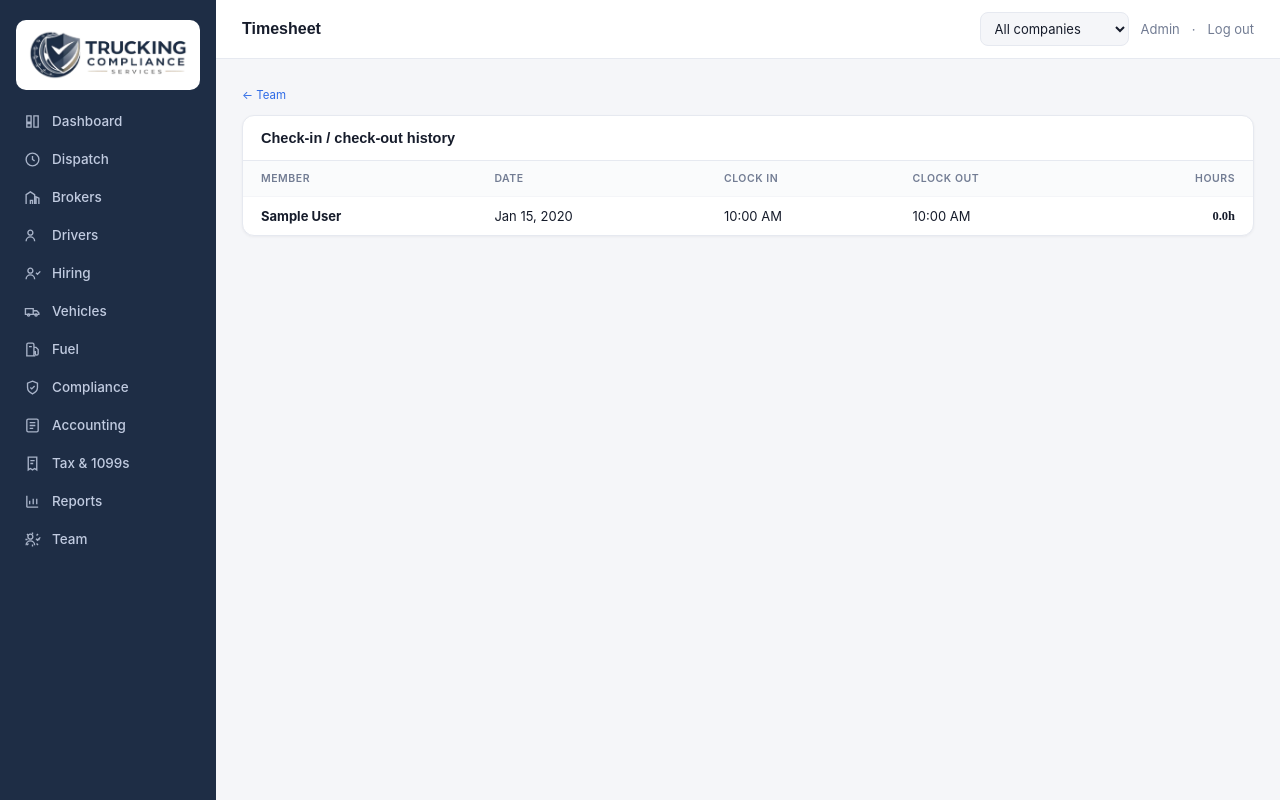
After one commit to truckingcomplianceservice/trucking-portal, a Django app: page /app/timesheet/ in a window 1280 px wide. The commit adds this page. Run offline with Django 5.2, Linux system fonts and the light colour scheme; a user stored in the database is signed in; tables that the repository leaves empty hold one stand-in row (values such as "Sample post").

Commit message:
Add files via upload

```diff
--- a/operations/templates/operations/app_base.html
+++ b/operations/templates/operations/app_base.html
@@ -87,7 +87,7 @@
       <a href="/app/accounting/" data-match="/app/accounting"><svg viewBox="0 0 24 24" fill="none" stroke="currentColor" stroke-width="1.9"><rect x="4" y="3" width="16" height="18" rx="2"/><path d="M8 8h8M8 12h8M8 16h5"/></svg><span class="fl-label">Accounting</span></a>
       <a href="/reports/tax/" data-match="/reports/tax"><svg viewBox="0 0 24 24" fill="none" stroke="currentColor" stroke-width="1.9"><path d="M6 3h12v18l-3-2-3 2-3-2-3 2z"/><path d="M9 8h6M9 12h4"/></svg><span class="fl-label">Tax & 1099s</span></a>
       <a href="/reports/" data-match="/reports/"><svg viewBox="0 0 24 24" fill="none" stroke="currentColor" stroke-width="1.9"><path d="M4 20V4M4 20h16M8 16v-5M13 16V8M18 16v-8"/></svg><span class="fl-label">Reports</span></a>
-      <a href="/admin/operations/company/" data-match="/admin/operations/company"><svg viewBox="0 0 24 24" fill="none" stroke="currentColor" stroke-width="1.9"><circle cx="12" cy="12" r="3"/><path d="M12 2v3M12 19v3M4.2 4.2l2.1 2.1M17.7 17.7l2.1 2.1M2 12h3M19 12h3M4.2 19.8l2.1-2.1M17.7 6.3l2.1-2.1"/></svg><span class="fl-label">Settings</span></a>
+      <a href="/app/team/" data-match="/app/team"><svg viewBox="0 0 24 24" fill="none" stroke="currentColor" stroke-width="1.9"><circle cx="9" cy="8" r="3.5"/><path d="M3 20a6 6 0 0 1 12 0M17 11l2 2 4-4"/><path d="M12 2v3M12 19v3M4.2 4.2l2.1 2.1M17.7 17.7l2.1 2.1M2 12h3M19 12h3M4.2 19.8l2.1-2.1M17.7 6.3l2.1-2.1"/></svg><span class="fl-label">Team</span></a>
     </nav>
   </aside>
  <div class="fl-topbar">
--- /dev/null
+++ b/operations/templates/operations/app_timesheet.html
@@ -0,0 +1,16 @@
+{% extends "operations/app_base.html" %}
+{% block title %}Timesheet — Fleetline{% endblock %}
+{% block page_title %}Timesheet{% endblock %}
+{% block content %}
+<a href="/app/team/" class="sub" style="color:var(--blue)">&larr; Team</a>
+<div class="card" style="margin-top:12px"><div class="card-h"><h3>Check-in / check-out history</h3></div>
+{% if entries %}<table><thead><tr><th>Member</th><th>Date</th><th>Clock in</th><th>Clock out</th><th style="text-align:right">Hours</th></tr></thead><tbody>
+{% for e in entries %}<tr>
+ <td><b>{{ e.user.get_full_name|default:e.user.username }}</b></td>
+ <td>{{ e.clock_in|date:"M j, Y" }}</td>
+ <td>{{ e.clock_in|date:"g:i A" }}</td>
+ <td>{% if e.clock_out %}{{ e.clock_out|date:"g:i A" }}{% else %}<span class="chip c-green"><span class="d"></span>On the clock</span>{% endif %}</td>
+ <td style="text-align:right" class="mono">{{ e.hours }}h</td>
+</tr>{% endfor %}</tbody></table>
+{% else %}<div class="empty">No time entries yet. Team members clock in/out from the Team page.</div>{% endif %}
+</div>{% endblock %}
--- a/operations/views.py
+++ b/operations/views.py
@@ -556,3 +556,156 @@ def fuel_import(request):
                       "matched": ", ".join(f"{k}={header[v]}" for k, v in ix.items() if v is not None)}
     return render(request, "operations/app_fuel_import.html",
                   {"companies": companies, "result": result})
+
+
+# ================= Team management, time clock, who-did-what =================
+from django.contrib.auth.models import User as _User, Group, Permission
+from django.contrib.auth.decorators import user_passes_test
+from django.utils import timezone as _tz
+from django.utils.crypto import get_random_string as _rand
+from django.contrib import messages as _messages
+from .models import Profile, TimeEntry, ActivityLog
+
+# role -> which operations models they can add/change/view
+ROLE_PERMS = {
+    "admin": "ALL", "manager": "ALL",
+    "dispatcher": ["load", "driver", "vehicle", "broker"],
+    "compliance": ["compliancedocument", "applicant", "driver", "vehicle"],
+    "safety": ["compliancedocument", "driver", "vehicle"],
+    "accountant": ["expense", "settlement", "fueltransaction"],
+    "billing": ["expense", "settlement", "load"],
+    "driver": [],
+}
+
+
+def _apply_role(user, role):
+    """Give a team member a Django group with permissions matching their role."""
+    user.is_staff = True
+    user.save()
+    group, _ = Group.objects.get_or_create(name=f"role_{role}")
+    perms = Permission.objects.filter(content_type__app_label="operations")
+    models_allowed = ROLE_PERMS.get(role, [])
+    if models_allowed != "ALL":
+        keep = []
+        for p in perms:
+            model = p.content_type.model
+            action = p.codename.split("_")[0]
+            if model in models_allowed and action in ("add", "change", "view"):
+                keep.append(p.id)
+            elif action == "view":
+                keep.append(p.id)  # everyone can view
+        perms = Permission.objects.filter(id__in=keep)
+    group.permissions.set(list(perms))
+    user.groups.clear()
+    user.groups.add(group)
+
+
+def _is_manager(user):
+    if user.is_superuser:
+        return True
+    try:
+        return user.profile.role in ("admin", "manager")
+    except Exception:
+        return False
+
+
+@login_required
+def app_team(request):
+    users = _User.objects.select_related("profile").order_by("-is_active", "first_name", "username")
+    today = _tz.localdate()
+    roster = []
+    for u in users:
+        try:
+            prof = u.profile
+        except Profile.DoesNotExist:
+            prof = None
+        open_entry = TimeEntry.objects.filter(user=u, clock_out__isnull=True).first()
+        todays = TimeEntry.objects.filter(user=u, clock_in__date=today)
+        hrs = round(sum(t.hours for t in todays), 2)
+        roster.append({
+            "u": u, "prof": prof,
+            "role": prof.get_role_display() if prof else "—",
+            "companies": ", ".join(c.name for c in prof.companies.all()) if prof else "",
+            "on_clock": bool(open_entry), "today_hours": hrs,
+            "initials": ((u.first_name[:1] + u.last_name[:1]).upper() or u.username[:2].upper()),
+        })
+    my_open = TimeEntry.objects.filter(user=request.user, clock_out__isnull=True).first()
+    recent = ActivityLog.objects.select_related("user", "company")[:12]
+    return render(request, "operations/app_team.html", {
+        "roster": roster, "roles": Profile.ROLE_CHOICES,
+        "all_companies": _companies_all(request), "my_open": my_open,
+        "recent": recent, "can_manage": _is_manager(request.user),
+    })
+
+
+@login_required
+def clock_toggle(request):
+    if request.method == "POST":
+        who = request.user.get_full_name() or request.user.username
+        open_entry = TimeEntry.objects.filter(user=request.user, clock_out__isnull=True).first()
+        if open_entry:
+            open_entry.clock_out = _tz.now()
+            open_entry.save()
+            ActivityLog.objects.create(category="clock", user=request.user,
+                text=f"{who} clocked out ({open_entry.hours}h)")
+        else:
+            TimeEntry.objects.create(user=request.user, clock_in=_tz.now())
+            ActivityLog.objects.create(category="clock", user=request.user,
+                text=f"{who} clocked in")
+    return redirect("app_team")
+
+
+@login_required
+def team_add(request):
+    if not _is_manager(request.user):
+        _messages.error(request, "Only managers can add team members.")
+        return redirect("app_team")
+    if request.method == "POST":
+        username = request.POST.get("username", "").strip()
+        if not username or _User.objects.filter(username=username).exists():
+            _messages.error(request, "That username is missing or already taken.")
+            return redirect("app_team")
+        u = _User.objects.create_user(
+            username=username,
+            email=request.POST.get("email", "").strip(),
+            password=request.POST.get("password", "").strip() or _rand(10),
+            first_name=request.POST.get("first_name", "").strip(),
+            last_name=request.POST.get("last_name", "").strip(),
+        )
+        role = request.POST.get("role", "dispatcher")
+        prof, _ = Profile.objects.get_or_create(user=u)
+        prof.role = role
+        prof.phone = request.POST.get("phone", "").strip()
+        prof.save()
+        prof.companies.set(request.POST.getlist("companies"))
+        _apply_role(u, role)
+        ActivityLog.objects.create(category="team", user=request.user,
+            text=f"Added team member {u.get_full_name() or u.username} ({prof.get_role_display()})")
+        _messages.success(request, f"Added {username}. They can log in with the password you set.")
+    return redirect("app_team")
+
+
+@login_required
+def team_toggle_active(request, pk):
+    if not _is_manager(request.user):
+        return redirect("app_team")
+    if request.method == "POST":
+        u = _get(_User, pk=pk)
+        if u != request.user:
+            u.is_active = not u.is_active
+            u.save()
+            state = "reactivated" if u.is_active else "deactivated"
+            ActivityLog.objects.create(category="team", user=request.user,
+                text=f"{state.capitalize()} {u.get_full_name() or u.username}")
+    return redirect("app_team")
+
+
+@login_required
+def app_timesheet(request):
+    entries = TimeEntry.objects.select_related("user").all()[:200]
+    return render(request, "operations/app_timesheet.html", {"entries": entries})
+
+
+def go_home(request, exception=None):
+    """Any unknown/broken link → send the person to the home page (login/dashboard)."""
+    return redirect("/")
--- a/templates/admin/base_site.html
+++ b/templates/admin/base_site.html
@@ -44,7 +44,7 @@ a.addlink{color:#137a51}
       <a href="/app/accounting/" data-match="/app/accounting"><svg viewBox="0 0 24 24" fill="none" stroke="currentColor" stroke-width="1.9"><rect x="4" y="3" width="16" height="18" rx="2"/><path d="M8 8h8M8 12h8M8 16h5"/></svg><span class="fl-label">Accounting</span></a>
       <a href="/reports/tax/" data-match="/reports/tax"><svg viewBox="0 0 24 24" fill="none" stroke="currentColor" stroke-width="1.9"><path d="M6 3h12v18l-3-2-3 2-3-2-3 2z"/><path d="M9 8h6M9 12h4"/></svg><span class="fl-label">Tax & 1099s</span></a>
       <a href="/reports/" data-match="/reports/"><svg viewBox="0 0 24 24" fill="none" stroke="currentColor" stroke-width="1.9"><path d="M4 20V4M4 20h16M8 16v-5M13 16V8M18 16v-8"/></svg><span class="fl-label">Reports</span></a>
-      <a href="/admin/operations/company/" data-match="/admin/operations/company"><svg viewBox="0 0 24 24" fill="none" stroke="currentColor" stroke-width="1.9"><circle cx="12" cy="12" r="3"/><path d="M12 2v3M12 19v3M4.2 4.2l2.1 2.1M17.7 17.7l2.1 2.1M2 12h3M19 12h3M4.2 19.8l2.1-2.1M17.7 6.3l2.1-2.1"/></svg><span class="fl-label">Settings</span></a>
+      <a href="/app/team/" data-match="/app/team"><svg viewBox="0 0 24 24" fill="none" stroke="currentColor" stroke-width="1.9"><circle cx="9" cy="8" r="3.5"/><path d="M3 20a6 6 0 0 1 12 0M17 11l2 2 4-4"/><path d="M12 2v3M12 19v3M4.2 4.2l2.1 2.1M17.7 17.7l2.1 2.1M2 12h3M19 12h3M4.2 19.8l2.1-2.1M17.7 6.3l2.1-2.1"/></svg><span class="fl-label">Team</span></a>
     </nav>
   </aside>
   {{ block.super }}
--- a/trucking_ops/settings.py
+++ b/trucking_ops/settings.py
@@ -54,6 +54,7 @@ MIDDLEWARE = [
     'django.middleware.common.CommonMiddleware',
     'django.middleware.csrf.CsrfViewMiddleware',
     'django.contrib.auth.middleware.AuthenticationMiddleware',
+    'operations.middleware.CurrentUserMiddleware',
     'django.contrib.messages.middleware.MessageMiddleware',
     'django.middleware.clickjacking.XFrameOptionsMiddleware',
 ]
@@ -146,3 +147,7 @@ if EMAIL_HOST:
 else:
     EMAIL_BACKEND = "django.core.mail.backends.dummy.EmailBackend"
 DEFAULT_FROM_EMAIL = os.environ.get("DEFAULT_FROM_EMAIL", "notifications@pure99inc.com")
+
+# Send login-required redirects (and the 404->home bounce) to the real login page.
+LOGIN_URL = "/admin/login/"
+LOGIN_REDIRECT_URL = "/dashboard/"
--- a/trucking_ops/urls.py
+++ b/trucking_ops/urls.py
@@ -17,6 +17,12 @@ urlpatterns = [
     path("app/brokers/", views.app_brokers, name="app_brokers"),
     path("app/fuel/", views.app_fuel, name="app_fuel"),
     path("app/fuel/import/", views.fuel_import, name="fuel_import"),
+    path("app/team/", views.app_team, name="app_team"),
+    path("app/team/add/", views.team_add, name="team_add"),
+    path("app/team/<int:pk>/toggle/", views.team_toggle_active, name="team_toggle_active"),
+    path("app/timesheet/", views.app_timesheet, name="app_timesheet"),
+    path("app/clock/", views.clock_toggle, name="clock_toggle"),
+
     path("app/compliance/", views.app_compliance, name="app_compliance"),
     path("app/accounting/", views.app_accounting, name="app_accounting"),
     # reports
@@ -34,3 +40,5 @@ urlpatterns = [
     path("media/<path:path>", views.protected_media, name="protected_media"),
     path("", RedirectView.as_view(url="/dashboard/", permanent=False)),
 ]
+
+handler404 = "operations.views.go_home"
```
Also changed, not shown: operations/admin.py (+9 -2 lines), operations/middleware.py (added, +20 -0 lines), operations/models.py (+30 -1 lines), operations/templates/operations/app_team.html (added, +71 -0 lines), README.md, operations/migrations/0008_activitylog_user_alter_profile_role_timeentry.py (added), operations/static/logo.png.
